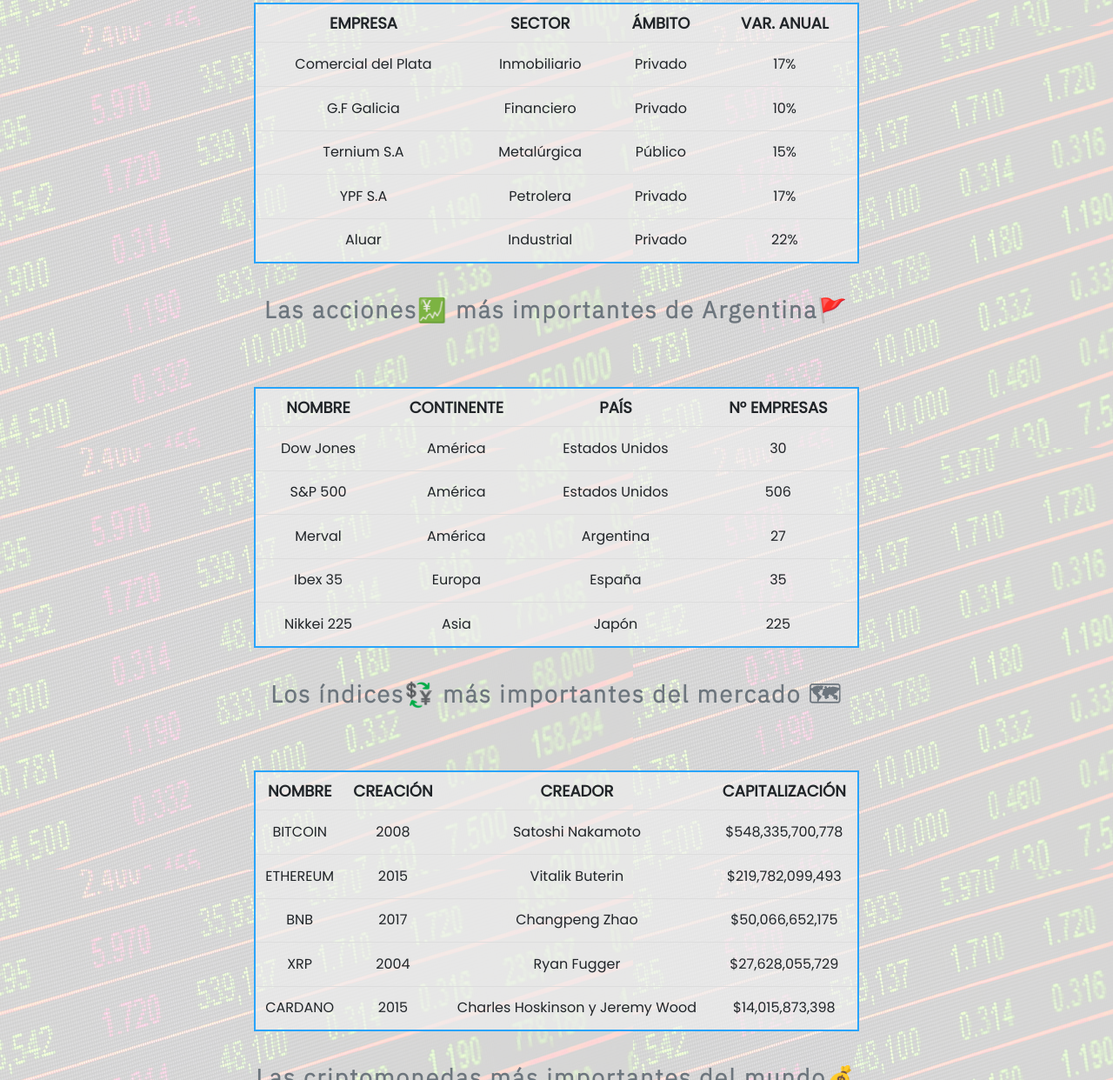
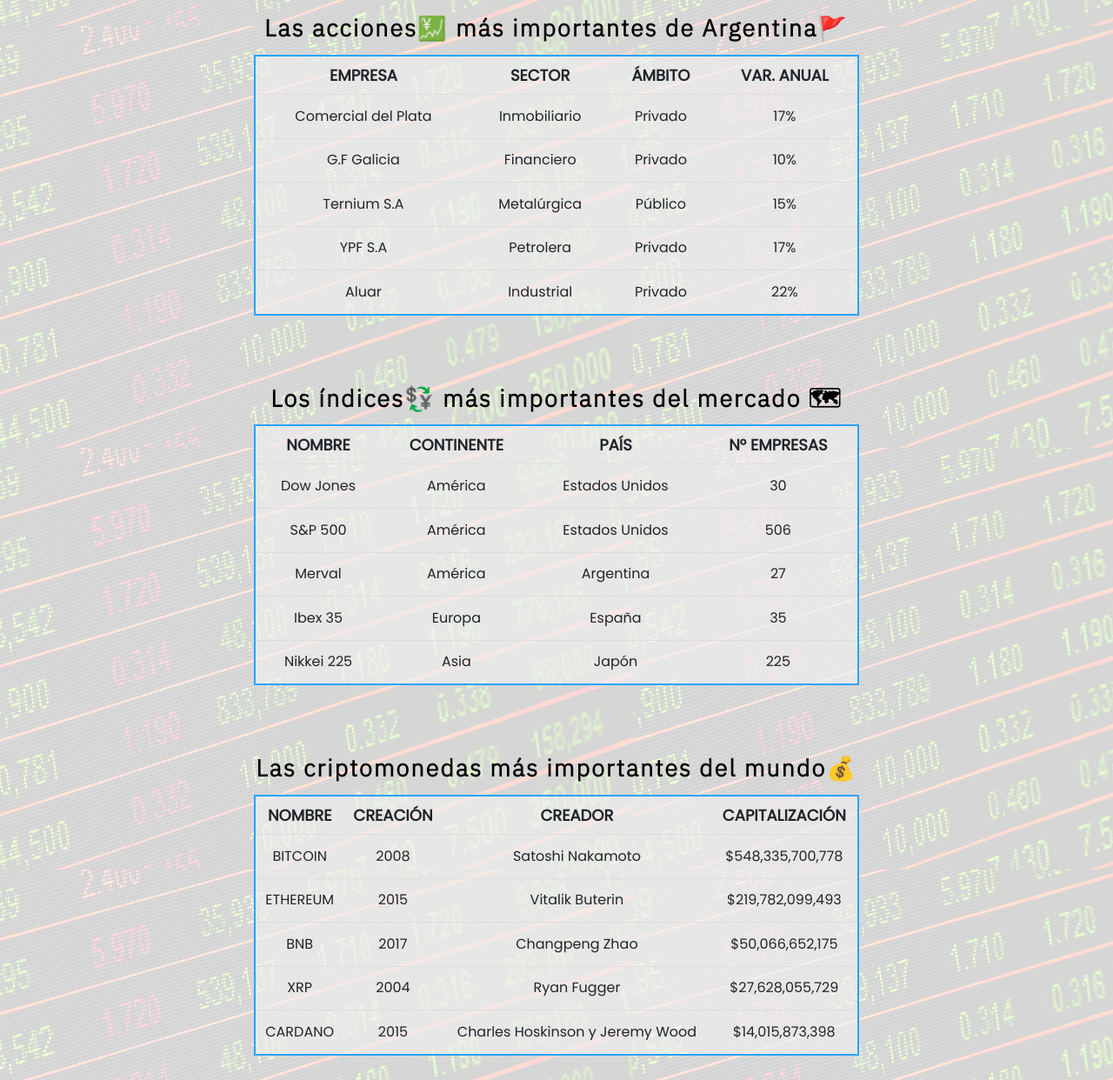
Before and after one commit to aletomk/Preentrega1-Tomkiewicz, a plain HTML site: page index.html in a window 1280 px wide. Shown: the part 2395-3637 px from the top of the page at 87% size. Drawn offline with nearby package versions, Linux system fonts and the light colour scheme; a web font is replaced by a local one.

Commit message:
se arreglaron errores

```diff
--- a/css/styles.css
+++ b/css/styles.css
@@ -94,6 +94,9 @@
   margin: 25px 0 10px 0;
   letter-spacing: 2px;
   text-align: center;
+  padding-top: 0;
+  padding-bottom: 0;
+  color: black;
 }
 
 button {
@@ -200,6 +203,7 @@
   height: 300px;
   background-color: rgba(240, 240, 240, 0.6588235294);
   border-collapse: collapse;
+  caption-side: top;
   border: 2px solid #28A4FA;
 }
 
--- a/index.html
+++ b/index.html
@@ -25,7 +25,7 @@
     <!-- CÓDIGO JAVASCRIPT -->
     <script src="js/class.simulador.js"></script>
     <script src="js/variables.js"></script>
-    <script defer src="js/main.js"></script>
+    <script defer src="js/tablas.js"></script>
     <script defer src="js/simulador.js"></script>
 </head>
 
--- a/js/main.js
+++ /dev/null
@@ -1,171 +0,0 @@
-/*let continuar = true;
-const TASA_MENSUAL = 6;
-
-//FUNCIÓN INICIAR CONSULTA DE PLAZO FIJO
-
-function iniciarConsulta() {
-    let capital = parseInt(prompt("💲Ingrese el capital a invertir\n¡¡Por favor sin letras, puntos ni espacios y mayor a $999!!").trim());
-    if (!isNaN(capital) && (capital >= 1000)){
-        let meses = prompt("📅Ingrese la cantidad de meses que usted desea (hasta 60)").trim();
-            if (meses >= 1 && meses <=60) {
-                let interes = (capital * (TASA_MENSUAL * meses))/100;
-                let dineroTotal = capital + interes;
-                if (meses == 1) {
-                alert(`✅Ud. tendrá \$${Math.round(dineroTotal)} en un plazo de ${meses} mes`);
-                } else{
-                    alert(`✅Ud. tendrá \$${Math.round(dineroTotal)} en un plazo de ${meses} meses`);
-                }
-            } else{
-                alert("⛔Los datos ingresados no son validos, por favor vuelve a intentarlo");
-            }
-    } else{
-        alert("⛔Los datos ingresados no son validos, por favor vuelve a intentarlo");
-    }
-}
-
-function plazoFijo() {
-    while(continuar){
-        iniciarConsulta();
-        continuar = confirm("¿Deseas volver a probar con otro capital?");
-    }
-    alert("No hay problema, gracias por su visita😉");
-}
-
-//FUNCIÓN INICIAR CONSULTA DE PLAZO FIJO CON INTERES COMPUESTO
-
-function iniciarConsultaCompuesto() {
-    let capital = parseInt(prompt("💲Ingrese el capital a invertir\n¡¡Por favor sin letras, puntos ni espacios y mayor a $999!!").trim());
-    if (!isNaN(capital) && (capital >= 1000)){
-        let meses = prompt("📅Ingrese la cantidad de meses que usted desea (hasta 60)").trim();
-            if (meses >= 1 && meses <=60) {
-                for(let i = 1; i <= meses; i++){
-                    let interes = (capital * TASA_MENSUAL)/100;
-                    capital = capital + interes;
-                }
-                let dineroTotal = parseInt(capital);
-                if (meses == 1) {
-                alert(`✅Ud. tendrá \$${Math.round(dineroTotal)} en un plazo de ${meses} mes`);
-                } else{
-                    alert(`✅Ud. tendrá \$${Math.round(dineroTotal)} en un plazo de ${meses} meses`);
-                }
-            } else{
-                alert("⛔Los datos ingresados no son validos, por favor vuelve a intentarlo");
-            }
-    } else{
-        alert("⛔Los datos ingresados no son validos, por favor vuelve a intentarlo");
-    }
-}
-
-function plazoFijoCompuesto() {
-    while(continuar){
-        iniciarConsultaCompuesto();
-        continuar = confirm("¿Deseas volver a probar con otro capital?");
-    }
-    alert("No hay problema, gracias por su visita😉");
-}*/
-
-//FUNCIONES QUE MUESTRAN LOS ARRAYS EN FORMA DE TABLA
-
-function accionesF() {
-    console.table(acciones);
-}
-
-function accionesArgF() {
-    console.table(accionesArgentinas);
-}
-
-function indicesF() {
-    console.table(indices);
-}
-
-function criptomonedasF() {
-    console.table(criptomonedas);
-}
-
-//MÉTODO FIND
-function buscarCriptmoneda() {
-    let cripto = prompt("Ingresa el nombre de la criptomoneda a buscar:").toUpperCase();
-    let resultado = criptomonedas.find((criptomoneda) => criptomoneda.nombre == cripto);
-        if (resultado !== undefined) {
-            console.table(resultado);
-        } else{
-            console.warn("😢No se encontró la criptomoneda indicada", cripto);
-        }
-}
-
-//MÉTODO MAP
-function nombreIndicices() {
-    let arraySimplificado = indices.map((indice) => {
-        return {nombre: indice.nombre};
-    })
-    console.table(arraySimplificado);
-}
-
-//IMPLEMENTANDO DOM AL PROYECTO
-//funcion tabla acciones
-function tablaAccionesHTML() {
-    let contenidoTablaHTML = "";
-    const tabla = document.querySelector("tbody.acciones");
-        tabla.innerHTML = "";
-        for (accion of acciones) {
-            contenidoTablaHTML += `<tr>
-                                       <td>${accion.empresa}</td>
-                                       <td>${accion.sector}</td>
-                                       <td>${accion.pais}</td>
-                                       <td>${accion.varAnual}</td>
-                                   <tr>`;
-        }
-        tabla.innerHTML = contenidoTablaHTML || "";
-}
-tablaAccionesHTML();
-
-//funcion tabla acciones argentinas
-function tablaAccionesArgHTML() {
-    let contenidoTablaHTML = "";
-    const tabla = document.querySelector("tbody.accionesArgentinas");
-        tabla.innerHTML = "";
-        for (accion of accionesArgentinas) {
-            contenidoTablaHTML += `<tr>
-                                       <td>${accion.empresa}</td>
-                                       <td>${accion.sector}</td>
-                                       <td>${accion.ambito}</td>
-                                       <td>${accion.varAnual}</td>
-                                   <tr>`;
-        }
-        tabla.innerHTML = contenidoTablaHTML || "";
-}
-tablaAccionesArgHTML();
-
-//funcion tabla indices
-function tablaIndicesHTML() {
-    let contenidoTablaHTML = "";
-    const tabla = document.querySelector("tbody.indices");
-        tabla.innerHTML = "";
-        for (indice of indices) {
-            contenidoTablaHTML += `<tr>
-                                       <td>${indice.nombre}</td>
-                                       <td>${indice.continente}</td>
-                                       <td>${indice.pais}</td>
-                                       <td>${indice.empresas}</td>
-                                   <tr>`;
-        }
-        tabla.innerHTML = contenidoTablaHTML || "";
-}
-tablaIndicesHTML();
-
-//funcion tabla criptomonedas
-function tablaCriptomonedasHTML() {
-    let contenidoTablaHTML = "";
-    const tabla = document.querySelector("tbody.criptomonedas");
-        tabla.innerHTML = "";
-        for (criptomoneda of criptomonedas) {
-            contenidoTablaHTML += `<tr>
-                                       <td>${criptomoneda.nombre}</td>
-                                       <td>${criptomoneda.creacion}</td>
-                                       <td>${criptomoneda.creador}</td>
-                                       <td>${criptomoneda.capitalizacion}</td>
-                                   <tr>`;
-        }
-        tabla.innerHTML = contenidoTablaHTML || "";
-}
-tablaCriptomonedasHTML();
--- a/js/simulador.js
+++ b/js/simulador.js
@@ -1,5 +1,3 @@
-// ARCHIVO JS DEDICADO A PURIFICAR LAS FUNCIONES DE PLAZO FIJO Y PASARLAS A HTML MEDIANTE DOM
-
 const selectTipoPlazoFijo = document.querySelector("select#tipoPlazoFijo");
 const inputCapital = document.querySelector("input#capital");
 const inputMeses = document.querySelector("input#meses");
--- /dev/null
+++ b/js/tablas.js
@@ -0,0 +1,87 @@
+//TABLA ACCIONES
+function tablaAccionesHTML() {
+    let contenidoTablaHTML = "";
+    const tabla = document.querySelector("tbody.acciones");
+        tabla.innerHTML = "";
+        for (accion of acciones) {
+            contenidoTablaHTML += `<tr>
+                                       <td>${accion.empresa}</td>
+                                       <td>${accion.sector}</td>
+                                       <td>${accion.pais}</td>
+                                       <td>${accion.varAnual}</td>
+                                   <tr>`;
+        }
+        tabla.innerHTML = contenidoTablaHTML || "";
+}
+tablaAccionesHTML();
+
+//TABLA ACCIONES ARGENTINAS
+function tablaAccionesArgHTML() {
+    let contenidoTablaHTML = "";
+    const tabla = document.querySelector("tbody.accionesArgentinas");
+        tabla.innerHTML = "";
+        for (accion of accionesArgentinas) {
+            contenidoTablaHTML += `<tr>
+                                       <td>${accion.empresa}</td>
+                                       <td>${accion.sector}</td>
+                                       <td>${accion.ambito}</td>
+                                       <td>${accion.varAnual}</td>
+                                   <tr>`;
+        }
+        tabla.innerHTML = contenidoTablaHTML || "";
+}
+tablaAccionesArgHTML();
+
+//TABLA INDICES
+function tablaIndicesHTML() {
+    let contenidoTablaHTML = "";
+    const tabla = document.querySelector("tbody.indices");
+        tabla.innerHTML = "";
+        for (indice of indices) {
+            contenidoTablaHTML += `<tr>
+                                       <td>${indice.nombre}</td>
+                                       <td>${indice.continente}</td>
+                                       <td>${indice.pais}</td>
+                                       <td>${indice.empresas}</td>
+                                   <tr>`;
+        }
+        tabla.innerHTML = contenidoTablaHTML || "";
+}
+tablaIndicesHTML();
+
+//TABLA CRIPTOMONEDAS
+function tablaCriptomonedasHTML() {
+    let contenidoTablaHTML = "";
+    const tabla = document.querySelector("tbody.criptomonedas");
+        tabla.innerHTML = "";
+        for (criptomoneda of criptomonedas) {
+            contenidoTablaHTML += `<tr>
+                                       <td>${criptomoneda.nombre}</td>
+                                       <td>${criptomoneda.creacion}</td>
+                                       <td>${criptomoneda.creador}</td>
+                                       <td>${criptomoneda.capitalizacion}</td>
+                                   <tr>`;
+        }
+        tabla.innerHTML = contenidoTablaHTML || "";
+}
+tablaCriptomonedasHTML();
+
+
+//MÉTODO FIND
+function buscarCriptmoneda() {
+    let cripto = prompt("Ingresa el nombre de la criptomoneda a buscar:").toUpperCase();
+    let resultado = criptomonedas.find((criptomoneda) => criptomoneda.nombre == cripto);
+        if (resultado !== undefined) {
+            console.table(resultado);
+        } else{
+            console.warn("😢No se encontró la criptomoneda indicada", cripto);
+        }
+}
+
+//MÉTODO MAP
+function nombreIndicices() {
+    let arraySimplificado = indices.map((indice) => {
+        return {nombre: indice.nombre};
+    })
+    console.table(arraySimplificado);
+}
```
